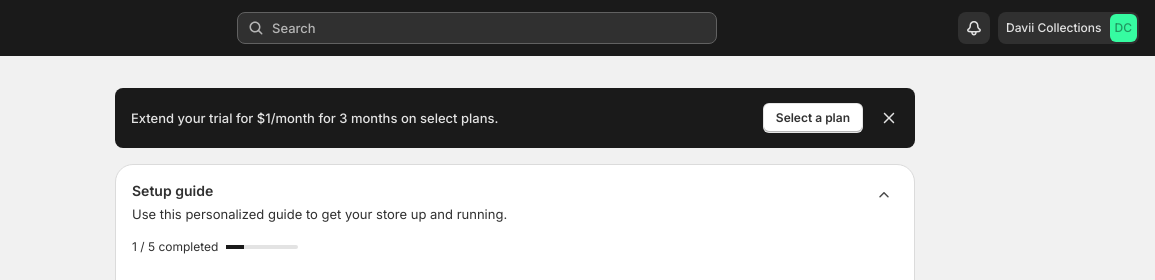
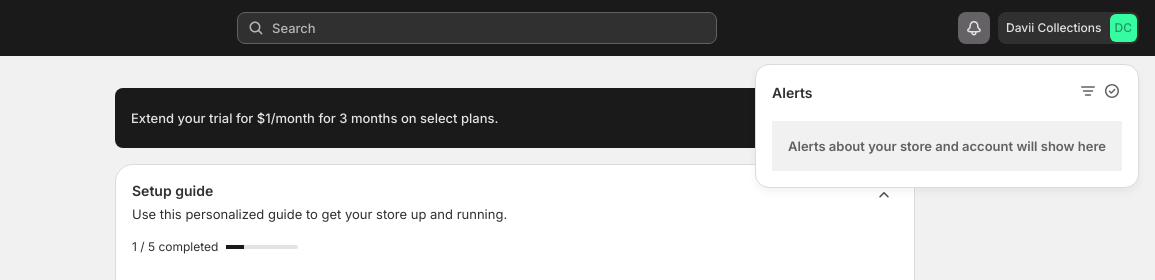
Before and after one commit to LifeofPaks/shopifysubscriptionpage, a plain HTML site: page index.html in a window 1280 px wide. Both pictures are taken after a click on the button 1098 px from the left and 28 px from the top of the page. Shown: the top 280 px of the page, 125-1280 px from the left. Drawn offline with Linux system fonts and the light colour scheme.

Commit message:
notify 1.1

```diff
--- a/app.css
+++ b/app.css
@@ -34,7 +34,7 @@ input {
 button {
   cursor: pointer;
 }
-
+/* ========================NAV SECTION============================= */
 nav {
   background: #1a1a1a;
   display: flex;
@@ -88,6 +88,12 @@ nav .action .notifcation {
   display: grid;
   place-content: center;
   cursor: pointer;
+  transition: 0.3s;
+}
+
+nav .action .notifcation:hover,
+nav .action .notifcation:focus {
+  background: var(--grey-grey-50, #656266);
 }
 
 nav .action .userWraps {
@@ -98,6 +104,12 @@ nav .action .userWraps {
   align-items: center;
   gap: 8px;
   cursor: pointer;
+  transition: 0.3s;
+}
+
+nav .action .userWraps:hover,
+nav .action .userWraps:focus {
+  background: var(--grey-grey-50, #656266);
 }
 
 nav .action .userWraps .user {
@@ -129,10 +141,12 @@ nav .action .userWraps .userInit {
   line-height: 130%;
 }
 
+/* ========================USER DROPDOWN SECTION============================= */
+
 .dropdown {
   position: absolute;
   right: 16px;
-  top: 74px;
+  top: 94px;
   display: flex;
   width: 320px;
   padding: 6px 0px;
@@ -145,16 +159,14 @@ nav .action .userWraps .userInit {
   box-shadow: 0px 4px 8px 0px rgba(0, 0, 0, 0.05);
   opacity: 0;
   visibility: none;
-  transition: .3s;
+  transition: 0.3s;
 }
 
-.dropdown.show{
+.dropdown.show {
   opacity: 1;
   visibility: visible;
   top: 64px;
 }
-
-
 
 .dropdown .ddTop {
   display: flex;
@@ -257,12 +269,10 @@ nav .action .userWraps .userInit {
   cursor: pointer;
 }
 
-
 .dropdown .list:focus {
   border-radius: 8px;
   border: 2px solid var(--states-focused, #005bd3);
 }
-
 
 .dropdown .list:hover {
   background: var(--states-hover, #f1f1f1);
@@ -300,6 +310,67 @@ nav .action .userWraps .userInit {
   cursor: pointer;
 }
 
+/* ========================NOTIFICATION DROPDOWN SECTION============================= */
+.notify {
+  display: inline-flex;
+  padding: 16px;
+  flex-direction: column;
+  align-items: flex-start;
+  gap: 16px;
+  border-radius: 14px;
+  border: 1px solid var(--stroke-s-50, #dbdbdb);
+  background: var(--White, #fff);
+  box-shadow: 0px 4px 8px 0px rgba(0, 0, 0, 0.05);
+  position: absolute;
+  right: 16px;
+  top: 74px;
+  opacity: 0;
+  visibility: none;
+  transition: 0.3s;
+}
+
+.notify.show {
+  opacity: 1;
+  visibility: visible;
+  top: 64px;
+}
+
+.notify .notTop {
+  display: flex;
+  justify-content: space-between;
+  align-items: center;
+  align-self: stretch;
+}
+
+.notify .alerts {
+  color: var(--font-dark, var(--grey-g-200, #303030));
+  font-family: Inter;
+  font-size: 14px;
+  font-style: normal;
+  font-weight: 600;
+  line-height: 140%;
+}
+
+.notify .notText {
+  background: var(--states-hover, #f1f1f1);
+  padding: 16px;
+  color: var(--font-mid-2, #616161);
+  font-family: Inter;
+  font-size: 13px;
+  font-style: normal;
+  font-weight: 600;
+  line-height: 140%;
+}
+
+.notify svg {
+cursor: pointer;
+}
+
+.notify svg:focus {
+  border: 1px solid #005BD3;
+}
+
+/* ============================= MAIN SECTION==================== */
 main .planTitle {
   margin-top: 32px;
   margin-bottom: 16px;
@@ -673,4 +744,11 @@ main .planTitle .selectAction .close {
   .planContainer input[type="radio"]:checked ~ .imgWraps {
     display: none;
   }
+
+  .notify{
+    width: 90%;
+    right: 0;
+    left: 50%;
+    transform: translateX(-50%);
+  }
 }
--- a/app.js
+++ b/app.js
@@ -10,6 +10,8 @@ const planContainer = document.querySelectorAll(".planContainer");
 const clickTitle = document.querySelectorAll(".clickTitle");
 const userWraps = document.querySelector(".userWraps");
 const dropdown = document.querySelector(".dropdown");
+const alertIcon = document.querySelector(".notifcation");
+const alertDropdown = document.querySelector(".notify");
 
 checkbox.forEach((check) => {
   check.addEventListener("click", (e) => {
@@ -33,7 +35,17 @@ arrow.addEventListener("click", () => {
 });
 
 userWraps.addEventListener('click', ()=>{
+  if(alertDropdown.classList.contains('show')){
+    alertDropdown.classList.remove('show')
+  }
   dropdown.classList.toggle('show')
+})
+
+alertIcon.addEventListener('click', ()=>{
+  if(dropdown.classList.contains('show')){
+    dropdown.classList.remove('show')
+  }
+  alertDropdown.classList.toggle('show')
 })
 
 //   for(let i = 0; i < bigWraps.length; i++){
--- a/index.html
+++ b/index.html
@@ -131,7 +131,7 @@
       </div>
     </nav>
 
-    <!-- DROP DOWN -->
+    <!-- USER PROFILE DROP DOWN -->
     <section class="dropdown">
         <div class="ddTop">
             <div class="userProfile">
@@ -178,6 +178,28 @@
         <p class="list">Log out</p>
 
 
+    </section>
+
+    <!-- NOTIFICATION DROP DOWN -->
+    <section class="notify">
+        <div class="notTop">
+            <p class="alerts">Alerts</p>
+            <div class="notIcon">
+                <svg xmlns="http://www.w3.org/2000/svg" width="20" height="20" viewBox="0 0 20 20" fill="none">
+                    <path d="M3 6C3 5.58579 3.33579 5.25 3.75 5.25H16.25C16.6642 5.25 17 5.58579 17 6C17 6.41421 16.6642 6.75 16.25 6.75H3.75C3.33579 6.75 3 6.41421 3 6Z" fill="#616161"/>
+                    <path d="M6.75 14C6.75 13.5858 7.08579 13.25 7.5 13.25H12.5C12.9142 13.25 13.25 13.5858 13.25 14C13.25 14.4142 12.9142 14.75 12.5 14.75H7.5C7.08579 14.75 6.75 14.4142 6.75 14Z" fill="#616161"/>
+                    <path d="M5.5 9.25C5.08579 9.25 4.75 9.58579 4.75 10C4.75 10.4142 5.08579 10.75 5.5 10.75H14.5C14.9142 10.75 15.25 10.4142 15.25 10C15.25 9.58579 14.9142 9.25 14.5 9.25H5.5Z" fill="#616161"/>
+                  </svg>
+
+                  <svg xmlns="http://www.w3.org/2000/svg" width="20" height="20" viewBox="0 0 20 20" fill="none">
+                    <path d="M13.2803 9.03033C13.5732 8.73744 13.5732 8.26256 13.2803 7.96967C12.9874 7.67678 12.5126 7.67678 12.2197 7.96967L9.25 10.9393L8.03033 9.71967C7.73744 9.42678 7.26256 9.42678 6.96967 9.71967C6.67678 10.0126 6.67678 10.4874 6.96967 10.7803L8.71967 12.5303C9.01256 12.8232 9.48744 12.8232 9.78033 12.5303L13.2803 9.03033Z" fill="#616161"/>
+                    <path fill-rule="evenodd" clip-rule="evenodd" d="M17 10C17 13.866 13.866 17 10 17C6.13401 17 3 13.866 3 10C3 6.13401 6.13401 3 10 3C13.866 3 17 6.13401 17 10ZM15.5 10C15.5 13.0376 13.0376 15.5 10 15.5C6.96243 15.5 4.5 13.0376 4.5 10C4.5 6.96243 6.96243 4.5 10 4.5C13.0376 4.5 15.5 6.96243 15.5 10Z" fill="#616161"/>
+                  </svg>
+            </div>
+        </div>
+        <p class="notText">
+            Alerts about your store and account will show here
+        </p>
     </section>
 
     <main>
```
